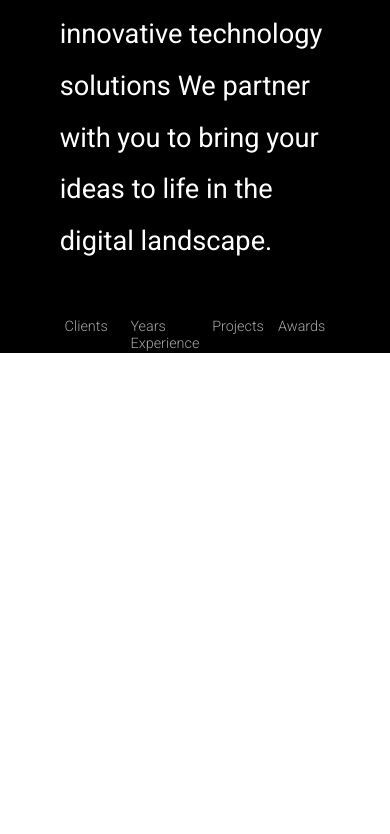
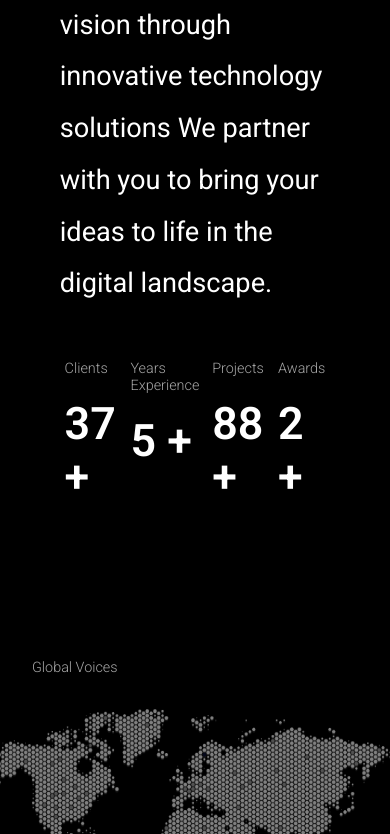
Before and after one commit to nohandev/it-landing-page, a React (Vite) app: page / in a window 390 px wide. Shown: the part 1166-2000 px from the top of the page. Before the commit the page ends 1627 px from the top, so only its background shows below. Built offline with nearby package versions, Linux system fonts and the light colour scheme.

Commit message:
feat: Simple component containing the added world map image, along with slight responsiveness in the image.

```diff
--- a/src/App.jsx
+++ b/src/App.jsx
@@ -4,12 +4,15 @@ import AboutUs from './components/AboutUs/AboutUs.jsx'
 
 const App = () => {
   return (
-    <div>
+    <>
       <Hero/>
       <Container title="About Us">
         <AboutUs />
       </Container>
-    </div>
+      <Container title="Global Voices">
+        <img className="globalvoices_image" src="./world-map.png" />
+      </Container>
+    </>
   )
 }
 
--- a/src/components/Container/Container.jsx
+++ b/src/components/Container/Container.jsx
@@ -2,13 +2,11 @@ import Style from "./Container.module.css"
 
 const Container = ({ title, children }) => {
     return (
-        <section className={Style.defaultContainer}>
-            <div className={`${Style.containerContent} container_1440`}>
-                <header>
-                    <h1>{title}</h1>
-                </header>
-                { children }
-            </div>
+        <section className={`${Style.defaultContainer} container_1440 geral`}>
+            <header>
+                <h1>{title}</h1>
+            </header>
+            { children }
         </section>
     );
 }
--- a/src/components/Container/Container.module.css
+++ b/src/components/Container/Container.module.css
@@ -1,7 +1,7 @@
 .defaultContainer {
-    background-color: #000;
-    height: 80dvh;
-    color: #fff;
+    background-color: #000000;
+    color: #ffffff;
+    height: 90dvh;
 
     display: flex;
     justify-content: center;
@@ -9,13 +9,13 @@
     align-items: center;
 }
 
-.defaultContainer > div.containerContent > header {
+.defaultContainer > header {
     margin-bottom: 30px;
     padding-top: 30px;
     width: 100%;
 }
 
-.defaultContainer > div.containerContent > header > h1 {
+.defaultContainer > header > h1 {
     font-weight: 300;
     color: #A5A5A5;
     text-align: left;
--- a/src/index.css
+++ b/src/index.css
@@ -7,11 +7,36 @@
   font-family: "Roboto", sans-serif;
 }
 
+body {
+  background-color: #000;
+}
+
 .container_1440 {
   max-width: 1440px;
+  padding: 0 2rem;
   margin: 0 auto;
 }
 
+.globalvoices_image {
+  width: 1024px;
+  height: 600px;
+}
+
+@media (max-width: 769px) {
+  .globalvoices_image {
+    width: 700px;
+    height: 400px;
+  }
+}
+
+@media (max-width: 481px) {
+  .globalvoices_image {
+    width: 450px;
+    height: 300px;
+  }
+}
+
+/*
 .container_1280 {
   max-width: 1280px;
   margin: 0 auto;
@@ -27,4 +52,4 @@
   .container_1440 {
     padding: 0 2rem;
   }
-}
+}*/
```
Also changed, not shown: public/world-map.png (added).
